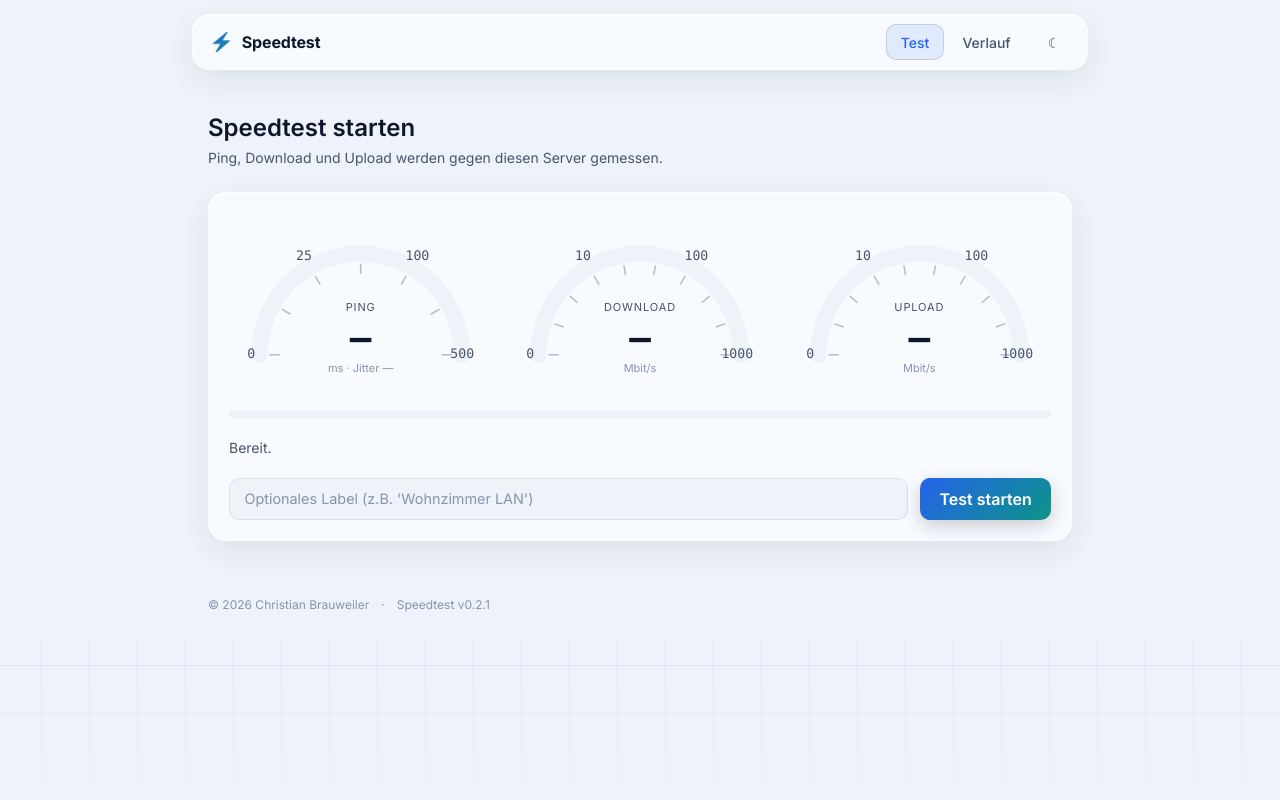
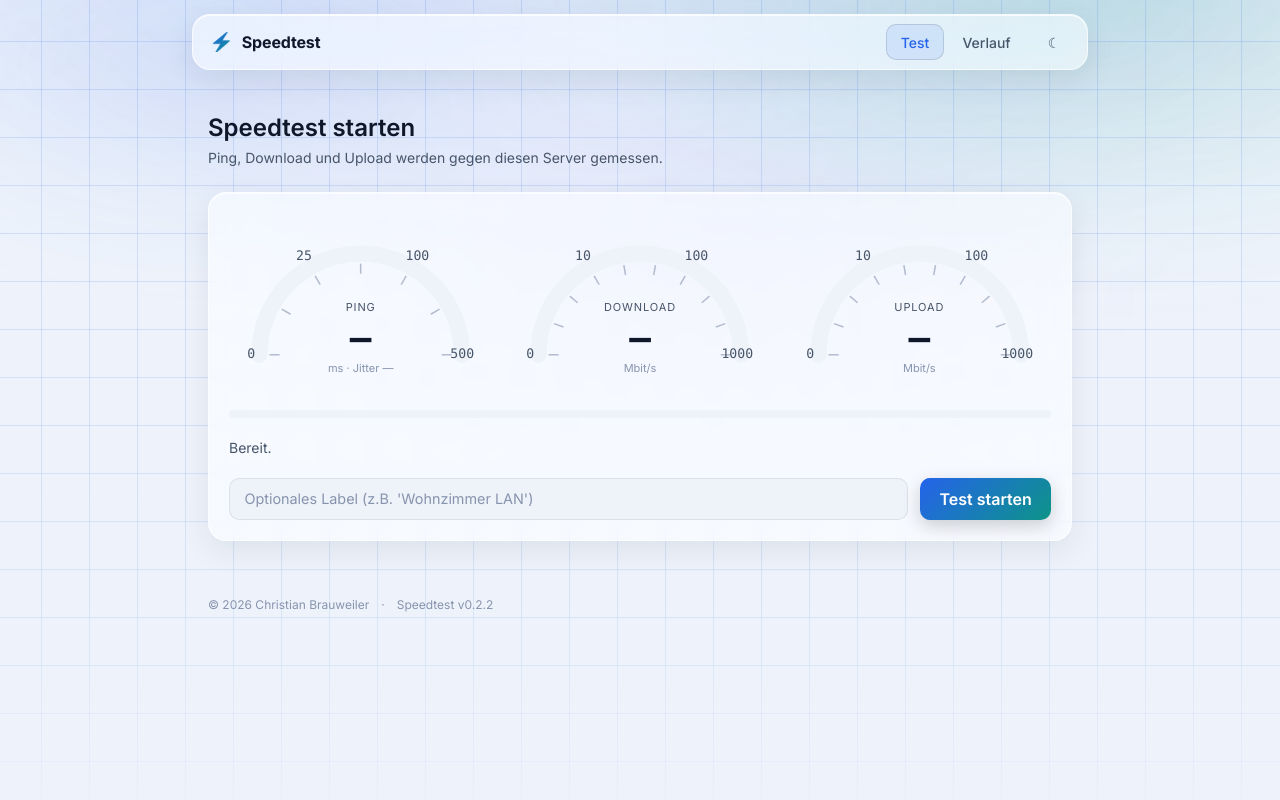
Before and after one commit to cbrauweiler/Speedtest, a PHP site: page / in a window 1280 px wide. Run offline with PHP 8.4, Linux system fonts and the light colour scheme; some libraries are stand-ins or nearby versions.

Commit message:
Body transparent, damit Grid und Spot durchscheinen (v0.2.2)
Bisher hatten html UND body `background-color: var(--bg)`. Die
Canvas-Background-Regel gilt nur fuer das Wurzelelement - der body-
Background rutschte dadurch VOR die fixed z-index:-1 Layer und
verdeckte Grid wie Spotlight komplett (nur unterhalb des Contents
waren sie sichtbar, weil dort nichts drueber lag).

Jetzt bekommt nur html den Hintergrund, body ist transparent und
laesst die FX-Ebenen durch.

Co-Authored-By: Claude Opus 4.7 <noreply@anthropic.com>

```diff
--- a/assets/theme.css
+++ b/assets/theme.css
@@ -83,14 +83,19 @@
    =================================================================== */
 *, *::before, *::after { box-sizing: border-box; }
 
-html, body {
+/* WICHTIG: Nur html bekommt den Hintergrund. Haette body ebenfalls
+   einen background-color, wuerde der Body-Hintergrund VOR unsere
+   fixed z-index:-1 Layer rutschen (Canvas-Background-Regel gilt nur
+   fuers Wurzel-Element) und Grid/Spot komplett verdecken. */
+html {
     background-color: var(--bg);
     color: var(--ink);
     min-height: 100%;
 }
-
 body {
-    position: relative;
+    background: transparent;
+    color: var(--ink);
+    min-height: 100vh;
     font-family: 'Inter', ui-sans-serif, system-ui, -apple-system, Segoe UI, Roboto, sans-serif;
     overflow-x: hidden;
 }
--- a/config.example.php
+++ b/config.example.php
@@ -11,7 +11,7 @@ return [
     'app_name'      => 'Speedtest',
 
     // Versionsnummer (erscheint im Footer).
-    'app_version'   => '0.2.1',
+    'app_version'   => '0.2.2',
 
     // Link zum Quellcode-Repo (Footer-Button). Leer lassen, um den Button
     // auszublenden.
```
